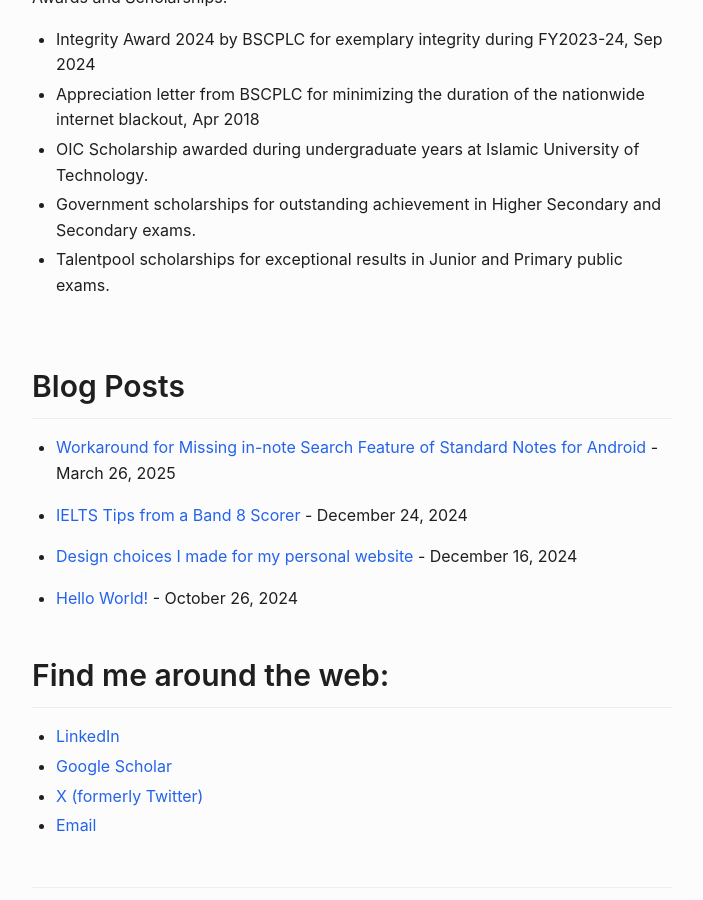
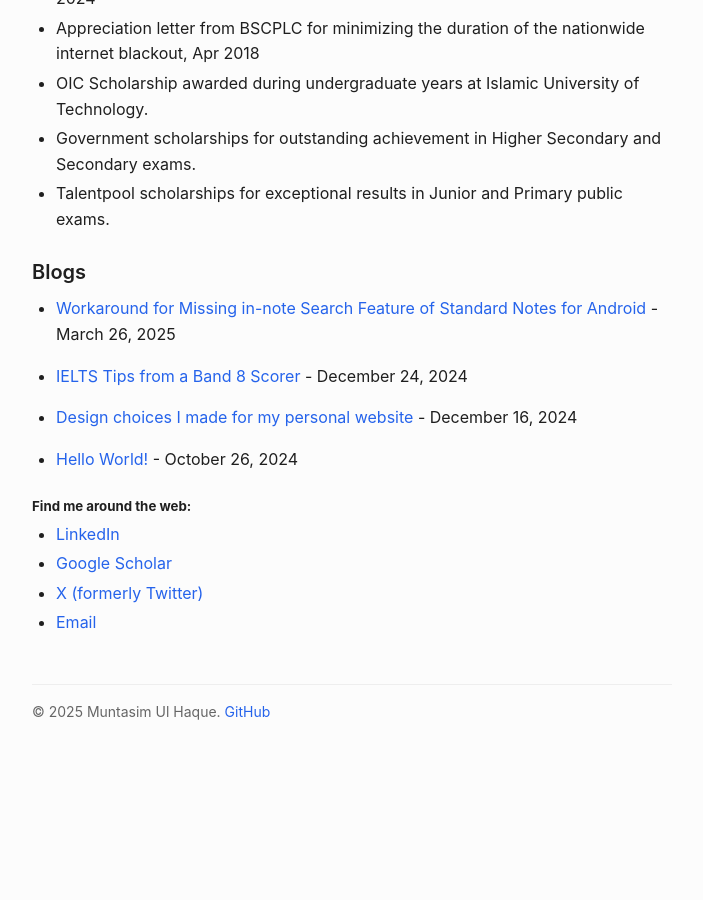
Before and after one commit to muntasimulhaque/muntasimulhaque.github.io, a Jekyll site: the page built from index.md, in a window 1280 px wide and 900 px high, scrolled down 2752 px. Shown: the whole window, without its empty margins (288-991 px from the left). Built offline with Jekyll 4.4.1, drawn with Linux system fonts in a browser that asks for light colours; after the commit the page ends 3571 px from its top, so only the background shows below that.

Commit message:
Update index.md

```diff
--- a/index.md
+++ b/index.md
@@ -14,7 +14,7 @@ Some things about me:
 * That passion has driven my work ever since!
 * Started my journey with a bachelor degree in Electrical and Electronic Engineering from the [Islamic University of Technology](https://www.iutoic-dhaka.edu/){:target="_blank"}
 
-## Publications
+#### Publications
 
 You can also find my articles on [my Google Scholar profile](https://scholar.google.com/citations?hl=en&user=XO3Zz1EAAAAJ&view_op=list_works&authuser=3&sortby=pubdate){:target="_blank"}.
 
@@ -26,7 +26,7 @@ Conference Papers:
 * Kadir, R.B., Anwar, A. S. & **Haque, M.U.** (2016). Analysis of Charge-Shared Matchline Sensing Schemes and Current Race Scheme in High-Speed Ternary Content Addressable Memory (TCAM). *2016 International Conference on Innovations in Science, Engineering and Technology (ICISET)*.
   DOI: [10.1109/ICISET.2016.7856490](https://doi.org/10.1109/ICISET.2016.7856490){:target="_blank"}
 
-## CV
+#### CV
 
 Education:
 * B.S. in Electrical and Electronic Engineering, Islamic University of Technology, 2014
@@ -80,13 +80,13 @@ Awards and Scholarships:
 * Government scholarships for outstanding achievement in Higher Secondary and Secondary exams.
 * Talentpool scholarships for exceptional results in Junior and Primary public exams.
 
-## Blog Posts
+#### Blogs
 
 {% for post in site.posts %}
 * [{{ post.title }}]({{ post.url | relative_url }}) - {{ post.date | date: "%B %d, %Y" }}
 {% endfor %}
 
-## Find me around the web:
+##### Find me around the web:
 * [LinkedIn](https://www.linkedin.com/in/muntasimulhaque/){:target="_blank"}
 * [Google Scholar](https://scholar.google.com/citations?hl=en&user=XO3Zz1EAAAAJ&view_op=list_works&authuser=3&sortby=pubdate){:target="_blank"}
 * [X (formerly Twitter)](https://x.com/muntasimulhaque){:target="_blank"}
```
